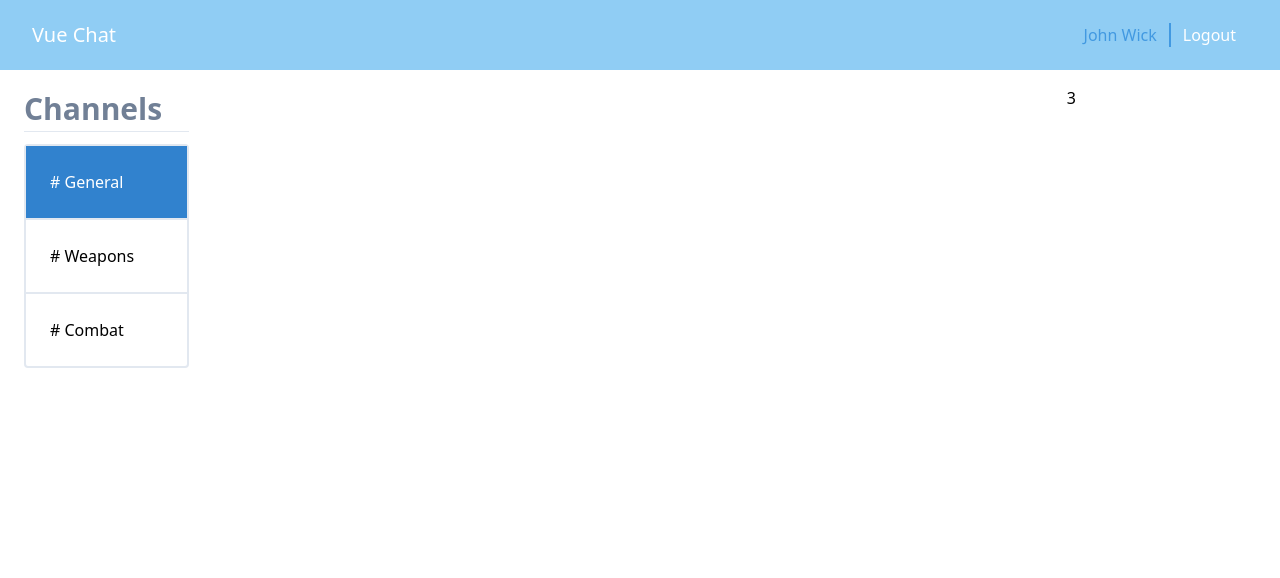
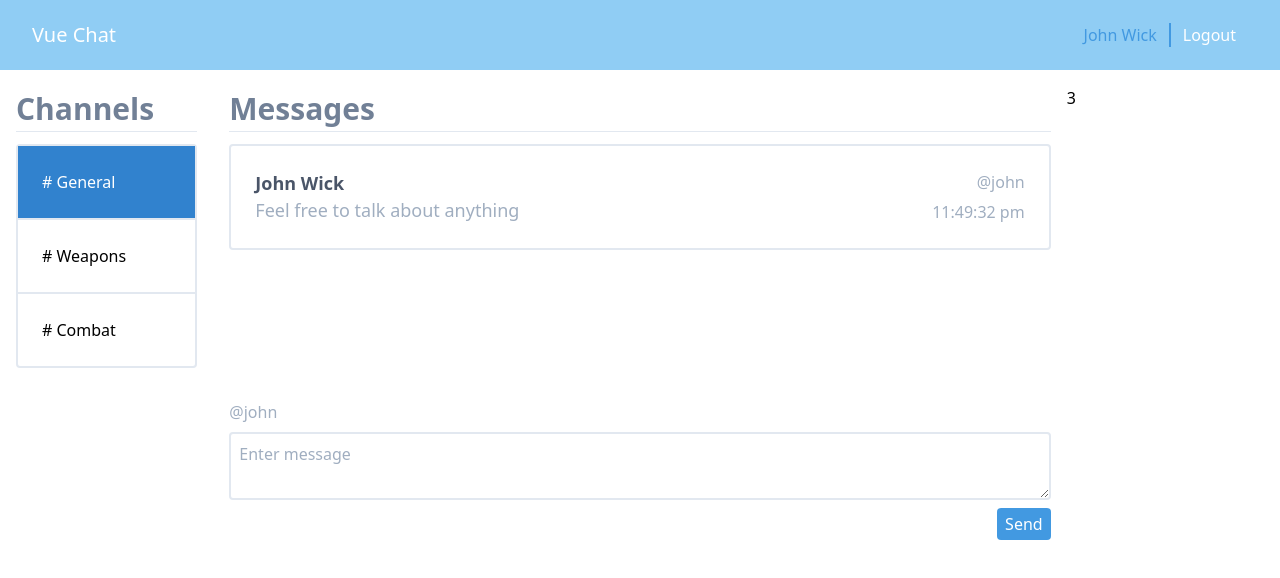
Before and after one commit to mpiotrowski97/chat-frontend, a Vue app: page / in a window 1280 px wide. Shown: the top 578 px of the page. Built offline with nearby package versions, Linux system fonts and the light colour scheme.

Commit message:
Add messages container with textarea

```diff
--- a/src/App.vue
+++ b/src/App.vue
@@ -11,7 +11,7 @@
     </div>
 
     <div class="mt-4 flex flex-row">
-      <div class="w-1/6 px-6">
+      <div class="w-1/6 px-4">
         <h3 class="text-gray-600 font-bold text-3xl">
           Channels
         </h3>
@@ -24,7 +24,38 @@
           </ul>
         </div>
       </div>
-      <div class="w-4/6">
+      <div class="w-4/6 h-full px-4">
+        <h3 class="text-gray-600 font-bold text-3xl">
+          Messages
+        </h3>
+        <hr>
+        <div class="mt-3 h-64 overflow-y-scroll">
+          <div class="text-gray-500 p-6 border-2 rounded flex justify-between mb-3">
+            <div>
+              <div class="font-bold text-gray-700 text-lg">
+                John Wick
+              </div>
+              <div class="text-lg">
+                <p>Feel free to talk about anything</p>
+              </div>
+            </div>
+            <div class="text-right flex flex-col justify-between">
+              <div>
+                @john
+              </div>
+              <div>
+                11:49:32 pm
+              </div>
+            </div>
+          </div>
+        </div>
+        <div class="flex flex-col">
+          <label for="message" class="text-gray-500 mb-2">@john</label>
+          <textarea name="message" id="message" class="border-2 p-2 rounded" placeholder="Enter message"></textarea>
+          <div class="text-right">
+            <button class="bg-blue-500 py-1 px-2 rounded text-white mt-2">Send</button>
+          </div>
+        </div>
       </div>
       <div class="w-1/6">3</div>
     </div>
```
